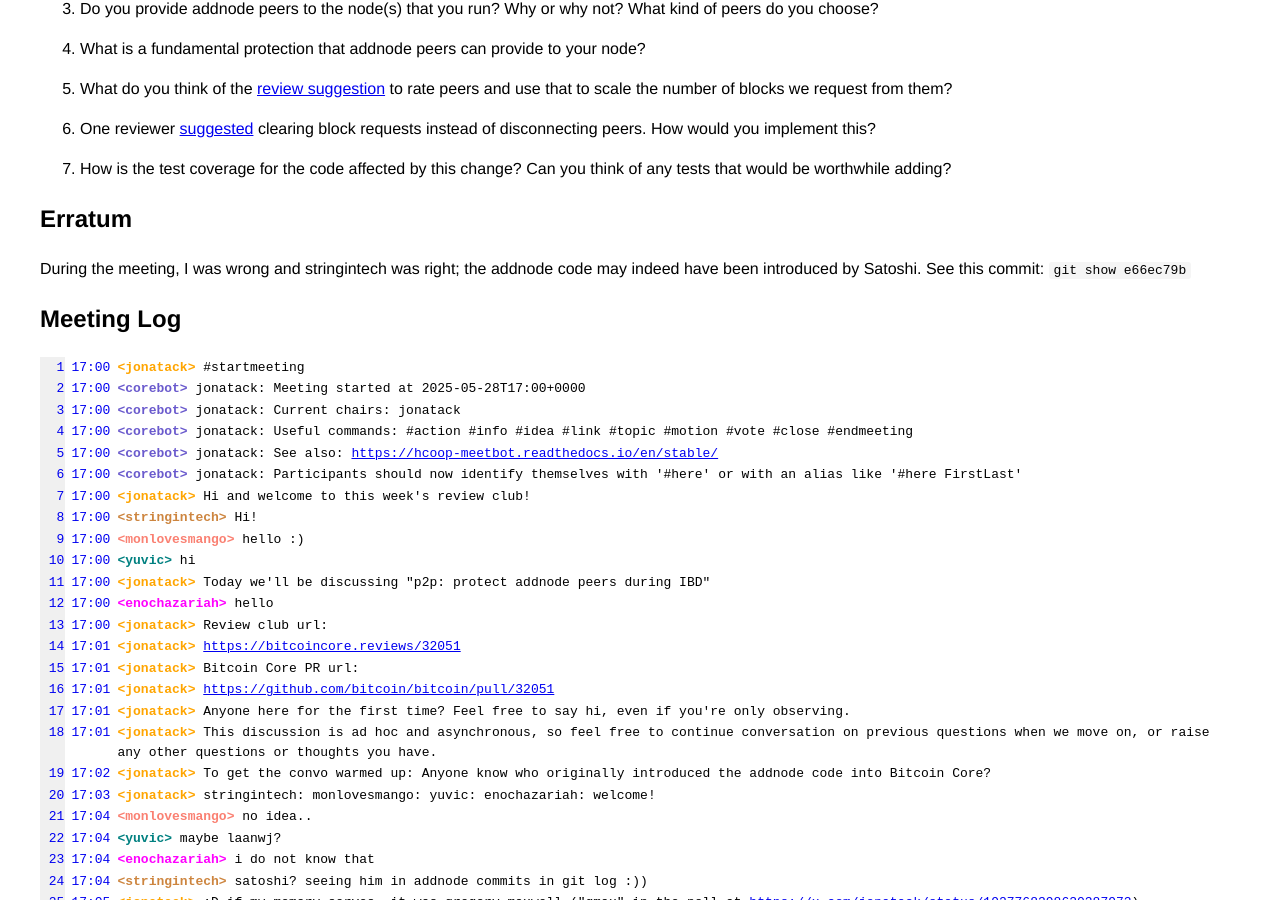
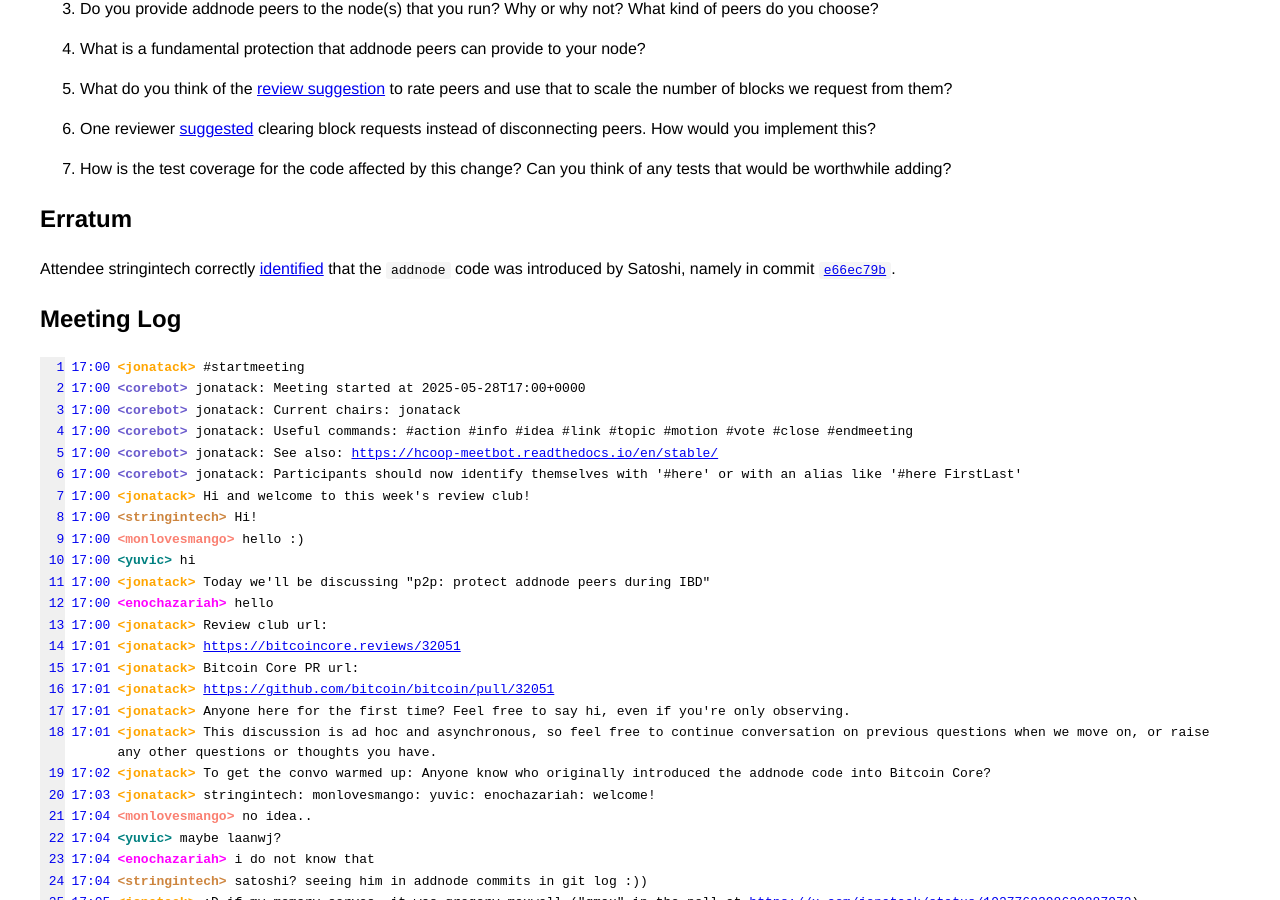
Before and after one commit to bitcoin-core-review-club/website, a Jekyll site: the page built from _posts/2025-05-28-#32051.md, in a window 1280 px wide and 900 px high, scrolled down 1430 px. Built offline with Jekyll 4.4.1, drawn with Linux system fonts in a browser that asks for light colours.

Commit message:
add links to erratum and reword slightly

```diff
--- a/_posts/2025-05-28-#32051.md
+++ b/_posts/2025-05-28-#32051.md
@@ -98,8 +98,9 @@ afterwards.
 
 ## Erratum
 
-During the meeting, I was wrong and stringintech was right; the addnode code may
-indeed have been introduced by Satoshi. See this commit: `git show e66ec79b`
+Attendee stringintech correctly [identified](#l-24) that the `addnode`
+code was introduced by Satoshi, namely in commit
+[`e66ec79b`](https://github.com/bitcoin/bitcoin/commit/e66ec79b18717bf83b7dbbe54f844b4463dabdeb).
 
 ## Meeting Log
 
```
